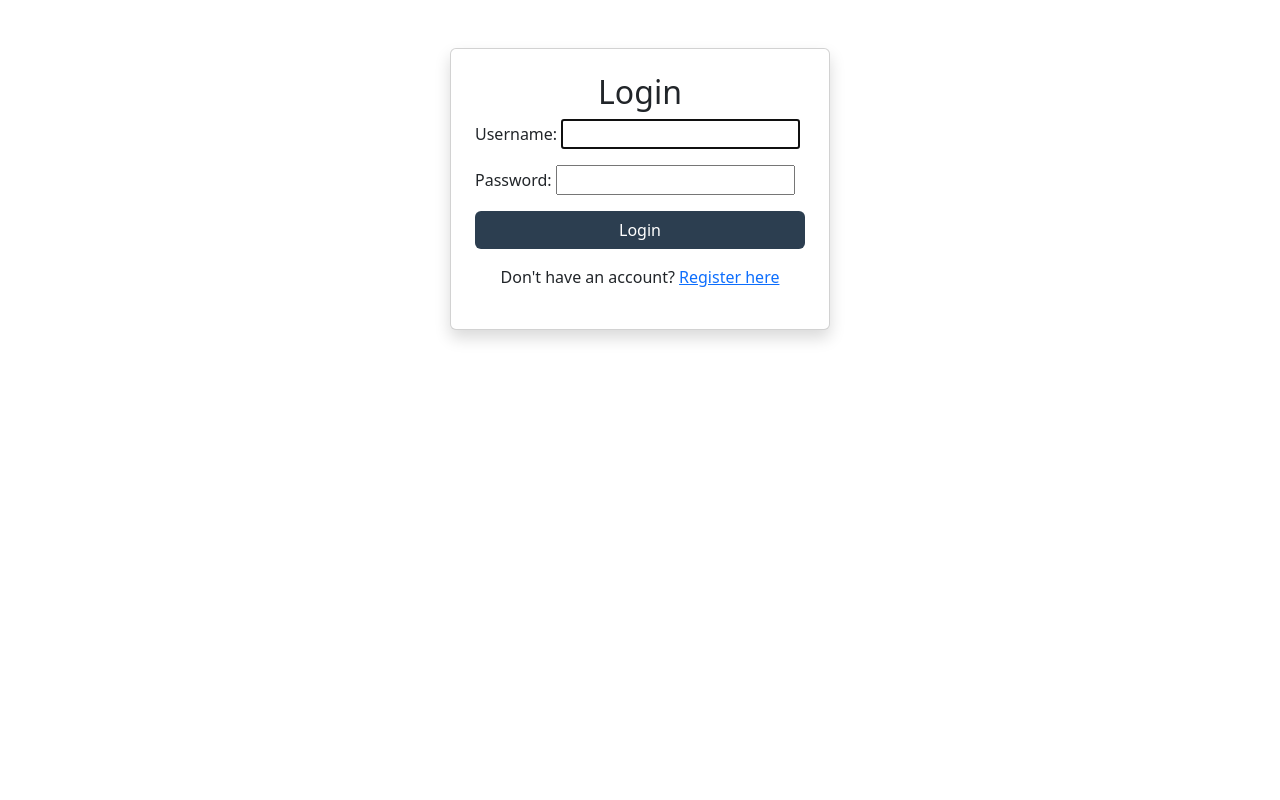
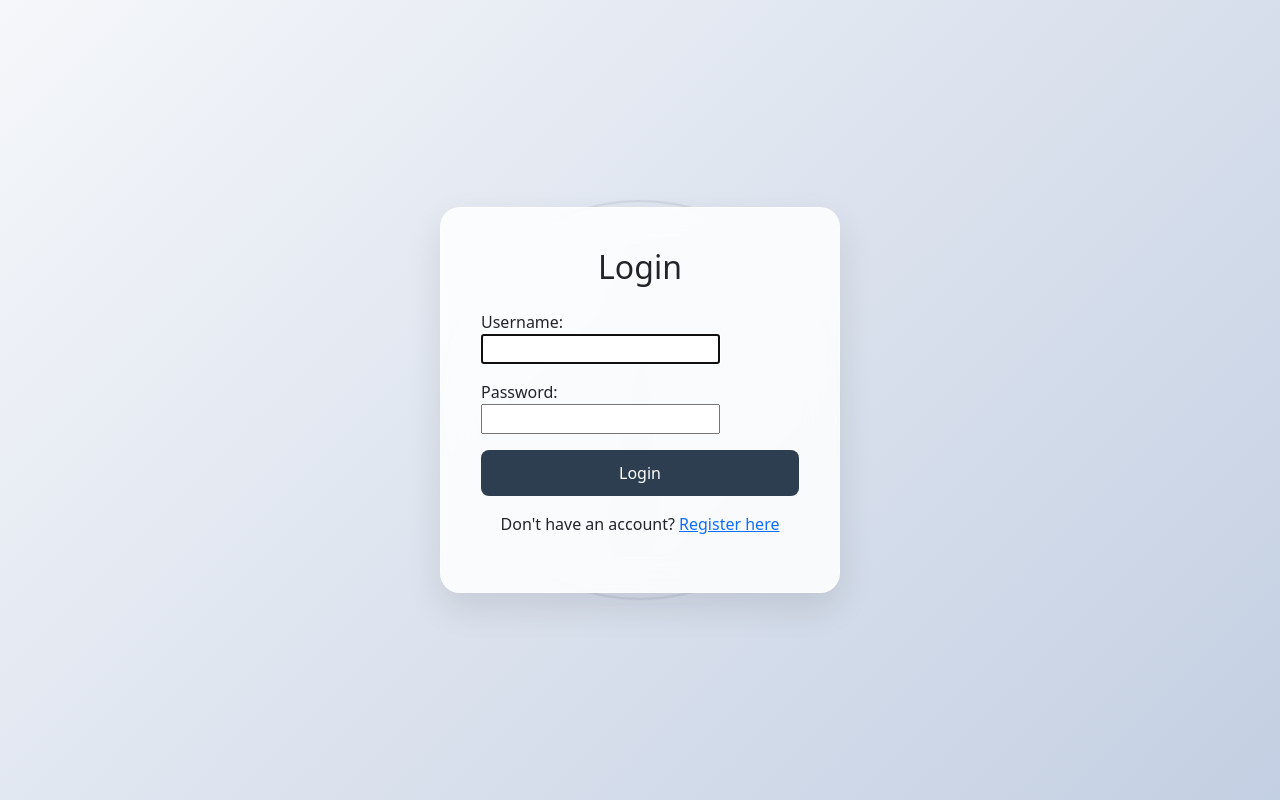
Before and after one commit to parthnagar1111-lgtm/DoraaVastra, a Django app: page /login/ in a window 1280 px wide. Run offline with Django 4.2, Linux system fonts and the light colour scheme.

Commit message:
Complete login page overhaul with watermark and glassmorphism

```diff
--- a/home/templates/login.html
+++ b/home/templates/login.html
@@ -1,36 +1,83 @@
 {% extends 'base.html' %}
 
 {% block content %}
-<div class="container mt-5">
-    <div class="row justify-content-center">
-        <!-- Yahan niche dekho, humne classes add ki hain -->
-        <div class="col-md-4 card p-4 shadow animate__animated animate__fadeInUp">
-            <h2 class="text-center">Login</h2>
-            <form method="POST">
-                {% csrf_token %}
-                {{ form.as_p }}
-                <button type="submit" class="btn w-100" style="background-color: #2c3e50; color: white; transition: 0.3s;">
-    Login
-</button>
-            </form>
-            <p class="mt-3 text-center">Don't have an account? <a href="#">Register here</a></p>
-        </div>
-    </div>
-</div>
-{% endblock %}
 <style>
-    body {
-        /* Ek professional sa light-grey/blue gradient background */
-        background: linear-gradient(135deg, #f5f7fa 0%, #c3cfe2 100%);
+    /* 1. Page Wrapper: Full Screen Background */
+    .login-page-wrapper {
+        position: relative;
+        width: 100%;
         min-height: 100vh;
         display: flex;
         justify-content: center;
         align-items: center;
+        background: linear-gradient(135deg, #f5f7fa 0%, #c3cfe2 100%);
+        overflow: hidden;
     }
 
-    .card {
-        background: rgba(255, 255, 255, 0.95); /* Thoda transparent look */
-        backdrop-filter: blur(10px); /* Glassmorphism effect */
+    /* 2. Watermark Circle: Rotating Logo/Brand Name */
+    .watermark-circle {
+        position: absolute;
+        width: 400px;
+        height: 400px;
+        border: 2px solid rgba(44, 62, 80, 0.1);
+        border-radius: 50%;
+        display: flex;
+        justify-content: center;
+        align-items: center;
+        font-size: 2.5rem;
+        font-weight: 800;
+        color: rgba(44, 62, 80, 0.08);
+        text-transform: uppercase;
+        animation: rotateCircle 25s linear infinite;
+        z-index: 1;
+    }
+
+    @keyframes rotateCircle {
+        from { transform: rotate(0deg); }
+        to { transform: rotate(360deg); }
+    }
+
+    /* 3. Login Card: Glassmorphism Style */
+    .login-card {
+        z-index: 2;
+        background: rgba(255, 255, 255, 0.85) !important;
+        backdrop-filter: blur(15px);
         border: 1px solid rgba(255, 255, 255, 0.3);
+        border-radius: 20px !important;
+        padding: 40px !important;
+        box-shadow: 0 15px 35px rgba(0,0,0,0.1) !important;
+        width: 100%;
+        max-width: 400px;
+    }
+
+    /* 4. Button Styling */
+    .btn-login {
+        background-color: #2c3e50 !important;
+        color: white !important;
+        padding: 10px;
+        border-radius: 8px;
+        transition: 0.3s;
+    }
+
+    .btn-login:hover {
+        background-color: #34495e !important;
+        transform: scale(1.02);
     }
 </style>
+
+<div class="login-page-wrapper">
+    <!-- Watermark -->
+    <div class="watermark-circle">doraaVastra</div>
+
+    <!-- Login Card -->
+    <div class="login-card animate__animated animate__fadeInUp">
+        <h2 class="text-center mb-4">Login</h2>
+        <form method="POST">
+            {% csrf_token %}
+            {{ form.as_p }}
+            <button type="submit" class="btn btn-login w-100">Login</button>
+        </form>
+        <p class="mt-3 text-center">Don't have an account? <a href="#">Register here</a></p>
+    </div>
+</div>
+{% endblock %}
```
